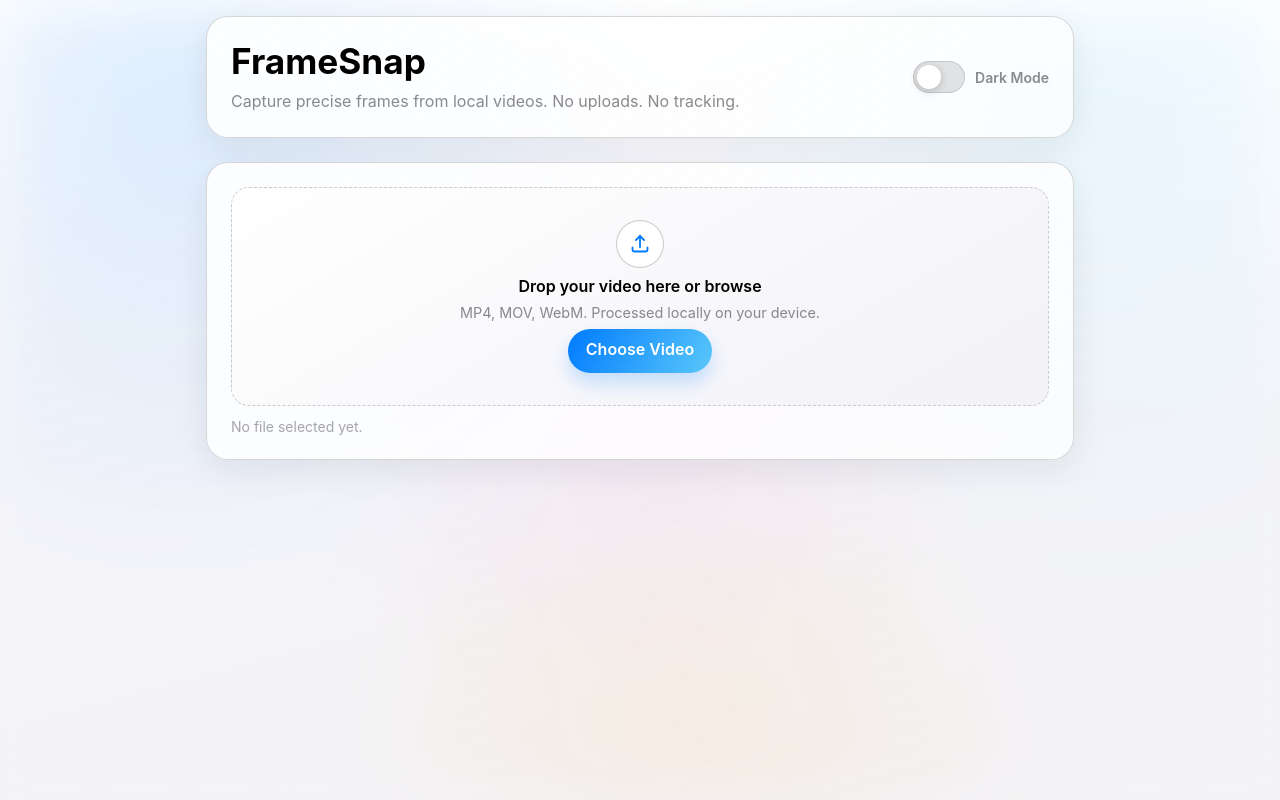
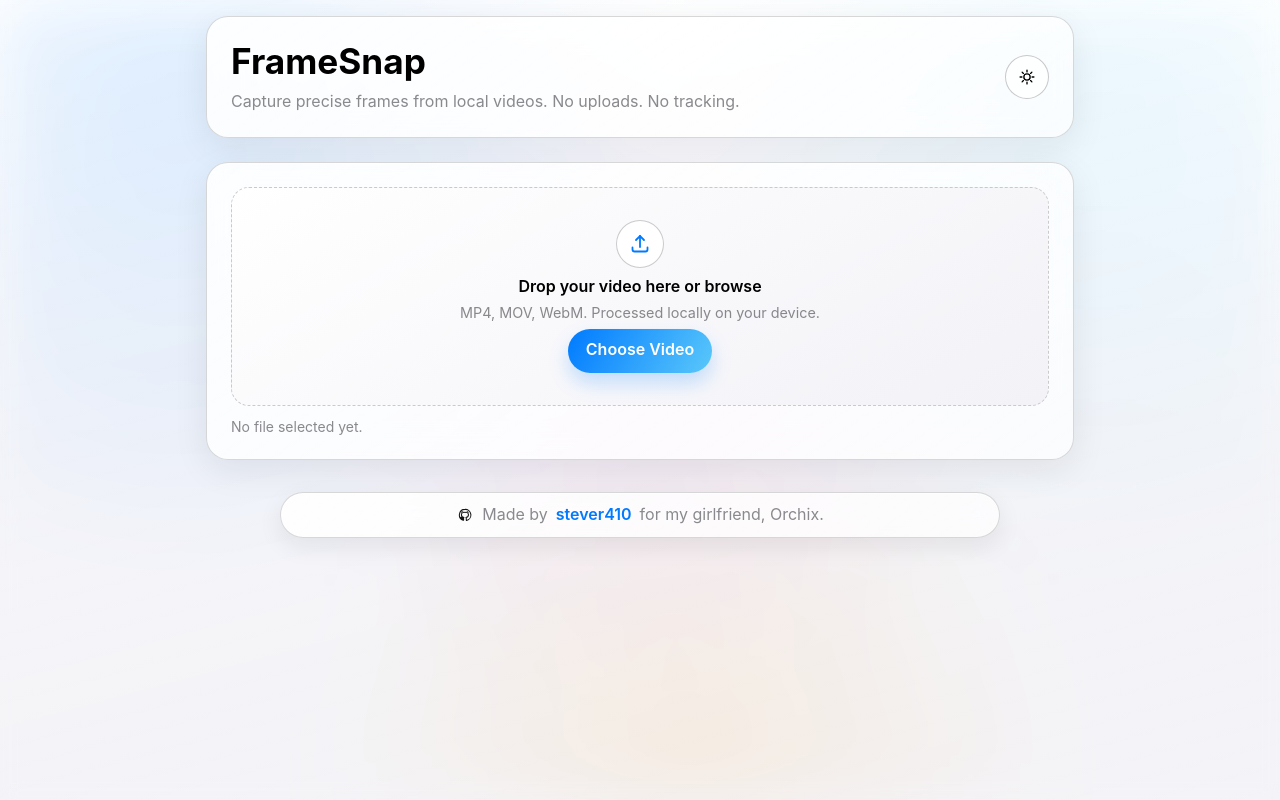
Before and after one commit to stever410/framesnap, a Preact app: page / in a window 1280 px wide. Built offline with nearby package versions, Linux system fonts and the light colour scheme.

Commit message:
refactor: simplify timestamp handling and enhance theme toggle UI

```diff
--- a/src/app/app.tsx
+++ b/src/app/app.tsx
@@ -17,12 +17,6 @@ export function App(): JSX.Element {
   const [state, dispatch] = useReducer(reducer, initialState);
   const [timestampInput, setTimestampInput] = useState<string>("");
   const [previewUrl, setPreviewUrl] = useState<string | null>(null);
-  const [timestampPreviewUrl, setTimestampPreviewUrl] = useState<string | null>(
-    null,
-  );
-  const [timestampPreviewSec, setTimestampPreviewSec] = useState<number | null>(
-    null,
-  );
   const [downloadState, setDownloadState] = useState<
     "idle" | "preparing" | "downloading"
   >("idle");
@@ -79,14 +73,6 @@ export function App(): JSX.Element {
       URL.revokeObjectURL(objectUrl);
     };
   }, [state.capture.file]);
-
-  useEffect(() => {
-    return () => {
-      if (timestampPreviewUrl) {
-        URL.revokeObjectURL(timestampPreviewUrl);
-      }
-    };
-  }, [timestampPreviewUrl]);
 
   const currentTimestampLabel = useMemo(
     () => formatTimestamp(state.video.currentTimeSec),
@@ -181,11 +167,6 @@ export function App(): JSX.Element {
     dispatch({ type: "video/loading" });
 
     try {
-      if (timestampPreviewUrl) {
-        URL.revokeObjectURL(timestampPreviewUrl);
-        setTimestampPreviewUrl(null);
-        setTimestampPreviewSec(null);
-      }
       assertSupportedVideo(file);
       const objectUrl = createVideoObjectUrl(file);
       nextObjectUrl = objectUrl;
@@ -314,9 +295,7 @@ export function App(): JSX.Element {
     fileInputRef.current?.click();
   };
 
-  const syncPreviewWithCurrentFrame = async (options?: {
-    updateInput?: boolean;
-  }): Promise<void> => {
+  const syncWithCurrentFrame = (): void => {
     const video = videoRef.current;
     if (!video) {
       return;
@@ -325,58 +304,11 @@ export function App(): JSX.Element {
     const currentTime = Number.isFinite(video.currentTime)
       ? Math.max(0, video.currentTime)
       : 0;
-    await new Promise<void>((resolve) => {
-      requestAnimationFrame(() => resolve());
-    });
-    await createTimestampPreview(currentTime);
     dispatch({
       type: "video/time-updated",
       payload: { currentTimeSec: currentTime },
     });
-
-    if (options?.updateInput) {
-      setTimestampInput(formatTimestamp(currentTime));
-    }
-  };
-
-  const createTimestampPreview = async (targetSec: number): Promise<void> => {
-    const video = videoRef.current;
-    if (!video || video.videoWidth <= 0 || video.videoHeight <= 0) {
-      return;
-    }
-
-    const maxWidth = 420;
-    const scale = Math.min(1, maxWidth / video.videoWidth);
-    const width = Math.max(1, Math.floor(video.videoWidth * scale));
-    const height = Math.max(1, Math.floor(video.videoHeight * scale));
-
-    const canvas = document.createElement("canvas");
-    canvas.width = width;
-    canvas.height = height;
-
-    const ctx = canvas.getContext("2d");
-    if (!ctx) {
-      return;
-    }
-
-    ctx.drawImage(video, 0, 0, width, height);
-
-    const blob = await new Promise<Blob | null>((resolve) => {
-      canvas.toBlob((value) => resolve(value), "image/jpeg", 0.88);
-    });
-
-    if (!blob) {
-      return;
-    }
-
-    const nextUrl = URL.createObjectURL(blob);
-    setTimestampPreviewUrl((previousUrl) => {
-      if (previousUrl) {
-        URL.revokeObjectURL(previousUrl);
-      }
-      return nextUrl;
-    });
-    setTimestampPreviewSec(targetSec);
+    setTimestampInput(formatTimestamp(currentTime));
   };
 
   const seekToTimestampInput = async (): Promise<void> => {
@@ -402,10 +334,6 @@ export function App(): JSX.Element {
         type: "video/time-updated",
         payload: { currentTimeSec: clampedTime },
       });
-      await new Promise<void>((resolve) => {
-        requestAnimationFrame(() => resolve());
-      });
-      await createTimestampPreview(clampedTime);
       setTimestampInput(formatTimestamp(clampedTime));
     } catch {
       dispatch({
@@ -430,21 +358,48 @@ export function App(): JSX.Element {
               Capture precise frames from local videos. No uploads. No tracking.
             </p>
           </div>
-          <label class="theme-switch">
-            <input
-              type="checkbox"
-              class="theme-switch__input"
-              checked={theme === "dark"}
-              onChange={() =>
-                setTheme((prev) => (prev === "light" ? "dark" : "light"))
-              }
-              aria-label="Toggle dark mode"
-            />
-            <span class="theme-switch__track" aria-hidden="true">
-              <span class="theme-switch__thumb" />
+          <button
+            type="button"
+            class="theme-icon-toggle"
+            onClick={() =>
+              setTheme((prev) => (prev === "light" ? "dark" : "light"))
+            }
+            aria-label={
+              theme === "dark" ? "Switch to light mode" : "Switch to dark mode"
+            }
+            title={
+              theme === "dark" ? "Switch to light mode" : "Switch to dark mode"
+            }
+          >
+            <span class="theme-icon-toggle__sun icon-sm" aria-hidden="true">
+              <svg viewBox="0 0 24 24" fill="none">
+                <circle
+                  cx="12"
+                  cy="12"
+                  r="4.2"
+                  stroke="currentColor"
+                  stroke-width="1.8"
+                />
+                <path
+                  d="M12 2.8V5.2M12 18.8V21.2M21.2 12H18.8M5.2 12H2.8M18.5 5.5L16.8 7.2M7.2 16.8L5.5 18.5M18.5 18.5L16.8 16.8M7.2 7.2L5.5 5.5"
+                  stroke="currentColor"
+                  stroke-width="1.8"
+                  stroke-linecap="round"
+                />
+              </svg>
             </span>
-            <span class="theme-switch__text">Dark Mode</span>
-          </label>
+            <span class="theme-icon-toggle__moon icon-sm" aria-hidden="true">
+              <svg viewBox="0 0 24 24" fill="none">
+                <path
+                  d="M14.2 3.4a8.8 8.8 0 1 0 6.4 14.8A9.2 9.2 0 0 1 14.2 3.4Z"
+                  stroke="currentColor"
+                  stroke-width="1.8"
+                  stroke-linecap="round"
+                  stroke-linejoin="round"
+                />
+              </svg>
+            </span>
+          </button>
         </div>
       </header>
 
@@ -560,10 +515,10 @@ export function App(): JSX.Element {
               preload="metadata"
               onTimeUpdate={onTimeUpdate}
               onPause={() => {
-                void syncPreviewWithCurrentFrame();
+                syncWithCurrentFrame();
               }}
               onEnded={() => {
-                void syncPreviewWithCurrentFrame();
+                syncWithCurrentFrame();
               }}
               aria-label="Video preview"
             />
@@ -636,44 +591,7 @@ export function App(): JSX.Element {
                     }
                   }}
                 />
-                <button
-                  type="button"
-                  class="timestamp-current-btn"
-                  aria-label="Use current frame timestamp"
-                  title="Use current frame"
-                  onClick={() => {
-                    void syncPreviewWithCurrentFrame({ updateInput: true });
-                  }}
-                >
-                  <span class="icon-sm" aria-hidden="true">
-                    <svg viewBox="0 0 24 24" fill="none">
-                      <path
-                        d="M5.5 12A6.5 6.5 0 0 1 12 5.5h2M18.5 12A6.5 6.5 0 0 1 12 18.5H10"
-                        stroke="currentColor"
-                        stroke-width="1.8"
-                        stroke-linecap="round"
-                      />
-                      <path
-                        d="M14 3.8L17 5.5L14 7.2M10 20.2L7 18.5L10 16.8"
-                        stroke="currentColor"
-                        stroke-width="1.8"
-                      />
-                    </svg>
-                  </span>
-                </button>
               </div>
-              {timestampPreviewUrl && timestampPreviewSec !== null ? (
-                <figure class="frame-preview">
-                  <img
-                    class="frame-preview__image"
-                    src={timestampPreviewUrl}
-                    alt={`Frame preview at ${formatTimestamp(timestampPreviewSec)}`}
-                  />
-                  <figcaption class="meta frame-preview__caption">
-                    Preview at {formatTimestamp(timestampPreviewSec)}
-                  </figcaption>
-                </figure>
-              ) : null}
               <button
                 type="button"
                 class="btn-primary with-icon"
@@ -818,6 +736,33 @@ export function App(): JSX.Element {
           ) : null}
         </section>
       ) : null}
+
+      <footer class="app-footer" aria-label="App credits">
+        <p class="app-footer__text">
+          <span class="app-footer__item">
+            <span class="icon-sm app-footer__icon" aria-hidden="true">
+              <svg viewBox="0 0 24 24" fill="none">
+                <path
+                  d="M12 4.5a7.5 7.5 0 0 0-2.37 14.61c.38.07.51-.16.51-.37v-1.3c-2.08.45-2.52-.88-2.52-.88-.34-.86-.82-1.09-.82-1.09-.67-.46.05-.45.05-.45.74.05 1.14.75 1.14.75.66 1.12 1.73.8 2.15.61.07-.47.26-.8.47-.99-1.66-.19-3.4-.82-3.4-3.67 0-.81.29-1.47.76-1.99-.08-.19-.33-.95.07-1.98 0 0 .62-.2 2.03.76a7.02 7.02 0 0 1 3.7 0c1.4-.96 2.03-.76 2.03-.76.4 1.03.15 1.79.07 1.98.47.52.76 1.18.76 1.99 0 2.86-1.74 3.48-3.4 3.67.26.23.5.69.5 1.4v2.08c0 .21.14.45.52.37A7.5 7.5 0 0 0 12 4.5Z"
+                  stroke="currentColor"
+                  stroke-width="1.4"
+                  stroke-linejoin="round"
+                />
+              </svg>
+            </span>
+            Made by{" "}
+            <a
+              class="app-footer__link"
+              href="https://github.com/stever410"
+              target="_blank"
+              rel="noreferrer"
+            >
+              stever410
+            </a>
+            for my girlfriend, Orchix.
+          </span>
+        </p>
+      </footer>
     </main>
   );
 }
--- a/src/styles/base.css
+++ b/src/styles/base.css
@@ -114,4 +114,5 @@ video {
     --switch-thumb-bg: #f2f2f7;
     --cta-primary: #0a84ff;
     --cta-primary-press: #0060df;
+    --text-muted: rgba(235, 235, 245, 0.7);
 }
--- a/src/styles/components.css
+++ b/src/styles/components.css
@@ -100,7 +100,7 @@
 
 .timestamp-input-wrap .timestamp-input {
   margin-top: 0;
-  padding-right: 48px;
+  padding-right: var(--space-3);
 }
 
 .upload-card {
@@ -186,6 +186,7 @@
 
 .upload-meta {
   margin: 0;
+  color: var(--text-secondary);
 }
 
 .video-stage {
@@ -240,8 +241,7 @@
 }
 
 .video-stage__viewport {
-  min-height: 62dvh;
-  max-height: 70dvh;
+  height: clamp(260px, 56dvh, 560px);
   border-radius: 18px;
   border: 1px solid var(--control-border);
   background: linear-gradient(
@@ -257,8 +257,8 @@
   border-radius: 16px;
   width: 100%;
   height: 100%;
-  min-height: calc(62dvh - 12px);
-  max-height: calc(70dvh - 12px);
+  min-height: 0;
+  max-height: none;
   object-fit: contain;
   background: #000;
 }
@@ -286,61 +286,6 @@
 .capture-controls {
   display: grid;
   gap: var(--space-3);
-}
-
-.timestamp-current-btn {
-  position: absolute;
-  top: 50%;
-  right: 8px;
-  transform: translateY(-50%);
-  border-radius: 10px;
-  border: 1px solid var(--control-border);
-  background: color-mix(in srgb, var(--control-bg) 86%, transparent);
-  color: var(--text-secondary);
-  display: inline-flex;
-  align-items: center;
-  justify-content: center;
-  cursor: pointer;
-  transition:
-    border-color 180ms ease,
-    background-color 180ms ease,
-    transform 120ms ease;
-}
-
-.timestamp-current-btn:hover {
-  border-color: rgba(0, 122, 255, 0.55);
-  color: var(--text-primary);
-}
-
-.timestamp-current-btn:active {
-  transform: translateY(calc(-50% + 1px));
-}
-
-.timestamp-current-btn:focus-visible {
-  outline: 2px solid var(--focus-ring);
-  outline-offset: 2px;
-}
-
-.frame-preview {
-  margin: 0;
-  display: grid;
-  gap: var(--space-2);
-  border: 1px solid var(--control-border);
-  border-radius: 14px;
-  background: color-mix(in srgb, var(--control-bg) 86%, transparent);
-  padding: var(--space-2);
-}
-
-.frame-preview__image {
-  width: 100%;
-  border-radius: 10px;
-  background: #000;
-  aspect-ratio: 16 / 9;
-  object-fit: contain;
-}
-
-.frame-preview__caption {
-  margin: 0;
 }
 
 .btn-primary,
@@ -411,68 +356,65 @@
   height: 100%;
 }
 
-.theme-switch {
+.theme-icon-toggle {
+  width: 44px;
+  height: 44px;
+  display: inline-grid;
+  place-items: center;
+  border-radius: 999px;
+  border: 1px solid var(--control-border);
+  background: var(--control-bg);
+  color: var(--text-primary);
+  cursor: pointer;
   position: relative;
-  display: inline-flex;
-  align-items: center;
-  gap: 10px;
-  min-height: 44px;
-  cursor: pointer;
-  user-select: none;
+  transition:
+    transform 160ms ease,
+    border-color 180ms ease,
+    box-shadow 220ms ease,
+    color 180ms ease;
 }
 
-.theme-switch__input {
-  position: absolute;
-  width: 1px;
-  height: 1px;
-  margin: -1px;
-  padding: 0;
-  border: 0;
-  clip: rect(0 0 0 0);
-  overflow: hidden;
+.theme-icon-toggle:hover {
+  transform: translateY(-1px);
+  border-color: color-mix(
+    in srgb,
+    var(--cta-primary) 65%,
+    var(--control-border)
+  );
+  box-shadow: 0 12px 24px rgba(28, 28, 30, 0.12);
 }
 
-.theme-switch__track {
-  width: 52px;
-  height: 32px;
-  border-radius: 999px;
-  border: 1px solid var(--switch-track-border);
-  background: var(--switch-track-bg);
-  display: inline-flex;
-  align-items: center;
-  padding: 3px;
-  transition:
-    background-color 180ms ease,
-    border-color 180ms ease,
-    box-shadow 180ms ease;
+.theme-icon-toggle:focus-visible {
+  outline: 2px solid var(--focus-ring);
+  outline-offset: 2px;
 }
 
-.theme-switch__thumb {
-  width: 24px;
-  height: 24px;
-  border-radius: 999px;
-  background: var(--switch-thumb-bg);
-  box-shadow: 0 2px 8px rgba(28, 28, 30, 0.22);
-  transition: transform 180ms ease;
+.theme-icon-toggle__sun,
+.theme-icon-toggle__moon {
+  position: absolute;
+  transition:
+    opacity 180ms ease,
+    transform 180ms ease;
 }
 
-.theme-switch__text {
-  color: var(--text-secondary);
-  font-size: 0.875rem;
-  font-weight: 600;
+.theme-icon-toggle__sun {
+  opacity: 1;
+  transform: scale(1) rotate(0deg);
 }
 
-.theme-switch__input:checked + .theme-switch__track {
-  background: var(--cta-primary);
-  border-color: var(--cta-primary);
+.theme-icon-toggle__moon {
+  opacity: 0;
+  transform: scale(0.85) rotate(-14deg);
 }
 
-.theme-switch__input:checked + .theme-switch__track .theme-switch__thumb {
-  transform: translateX(20px);
+:root[data-theme="dark"] .theme-icon-toggle__sun {
+  opacity: 0;
+  transform: scale(0.85) rotate(14deg);
 }
 
-.theme-switch__input:focus-visible + .theme-switch__track {
-  box-shadow: 0 0 0 3px rgba(255, 149, 0, 0.45);
+:root[data-theme="dark"] .theme-icon-toggle__moon {
+  opacity: 1;
+  transform: scale(1) rotate(0deg);
 }
 
 .error-banner {
@@ -522,27 +464,104 @@
   padding-top: var(--space-2);
 }
 
+.app-footer {
+  display: flex;
+  justify-content: center;
+  padding: var(--space-2) 0 var(--space-5);
+}
+
+.app-footer__text {
+  margin: 0;
+  width: min(100%, 720px);
+  min-height: 44px;
+  display: flex;
+  flex-wrap: wrap;
+  justify-content: center;
+  align-items: center;
+  gap: 10px 18px;
+  text-align: center;
+  color: var(--text-secondary);
+  line-height: 1.45;
+  background: linear-gradient(
+    145deg,
+    var(--glass-fill-strong),
+    var(--glass-fill)
+  );
+  border: 1px solid var(--glass-stroke);
+  border-radius: 999px;
+  padding: 10px 16px;
+  box-shadow:
+    0 8px 24px var(--glass-shadow),
+    inset 0 1px 0 var(--glass-highlight);
+  backdrop-filter: blur(12px) saturate(120%);
+  -webkit-backdrop-filter: blur(12px) saturate(120%);
+}
+
+.app-footer__item {
+  display: inline-flex;
+  align-items: center;
+  gap: 8px;
+}
+
+.app-footer__icon {
+  color: var(--text-primary);
+  opacity: 0.92;
+}
+
+.app-footer__flag {
+  width: 22px;
+  height: 15px;
+}
+
+.app-footer__link {
+  color: var(--cta-primary);
+  text-decoration: none;
+  font-weight: 600;
+}
+
+.app-footer__link:hover {
+  text-decoration: underline;
+}
+
+.app-footer__link:focus-visible {
+  outline: 2px solid var(--focus-ring);
+  outline-offset: 2px;
+  border-radius: 6px;
+}
+
 @media (min-width: 960px) {
   .video-stage__viewport {
-    min-height: 52dvh;
-    max-height: 68dvh;
-  }
-
-  .video-stage__media {
-    min-height: calc(52dvh - 12px);
-    max-height: calc(68dvh - 12px);
+    height: clamp(320px, 60dvh, 640px);
   }
 }
 
 @media (max-width: 680px) {
-  .hero-top {
-    flex-direction: column;
-    align-items: flex-start;
+  .video-stage__viewport {
+    height: clamp(240px, 48dvh, 440px);
   }
 
-  .theme-switch {
-    width: 100%;
+  .hero-top {
+    flex-direction: row;
+    align-items: center;
     justify-content: space-between;
+    gap: var(--space-3);
+  }
+
+  .hero-subtitle {
+    display: none;
+  }
+
+  .app-footer__text {
+    border-radius: 18px;
+    justify-content: flex-start;
+    text-align: left;
+    padding: 10px 12px;
+  }
+}
+
+@media (max-width: 420px) {
+  .video-stage__viewport {
+    height: clamp(220px, 44dvh, 380px);
   }
 }
 
```
